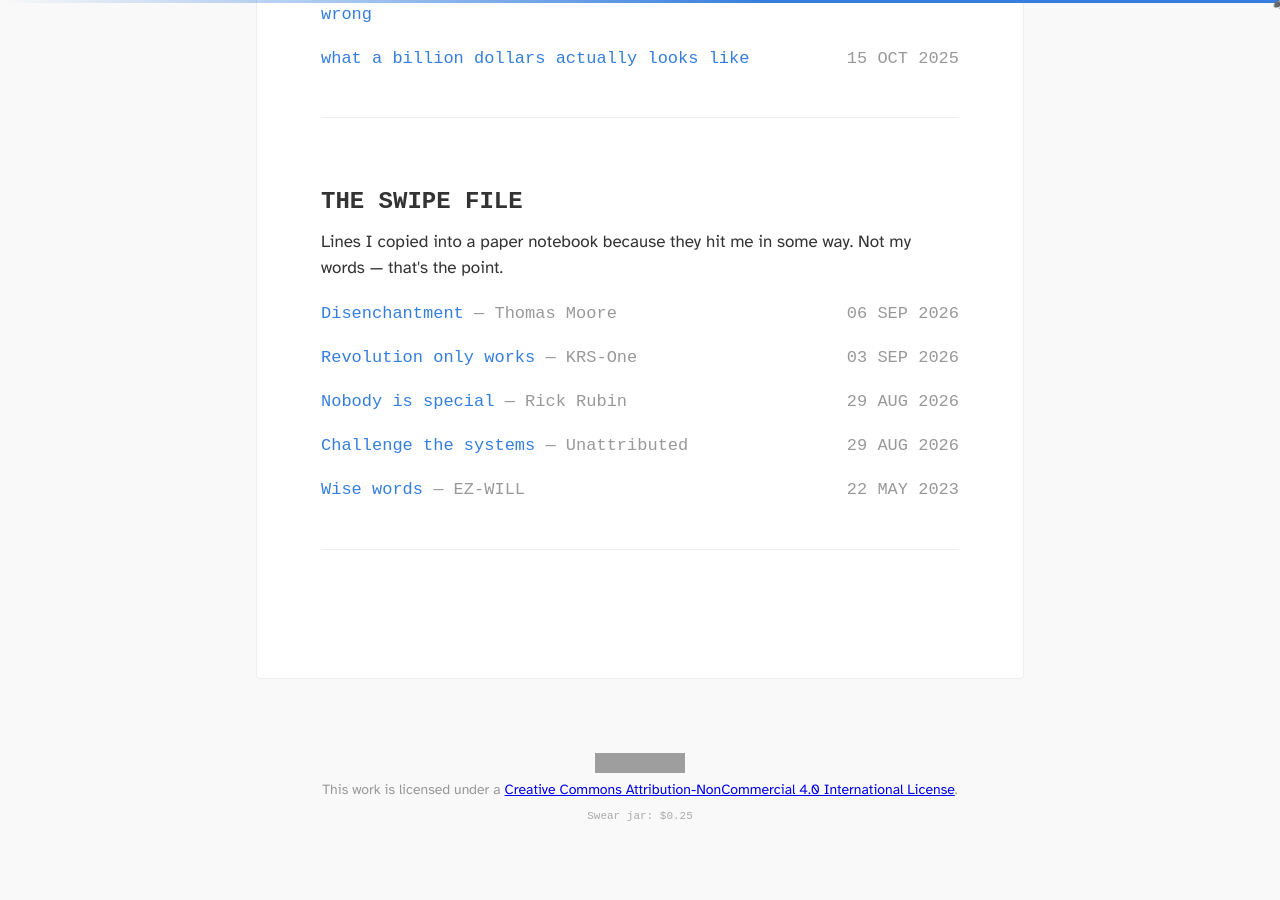
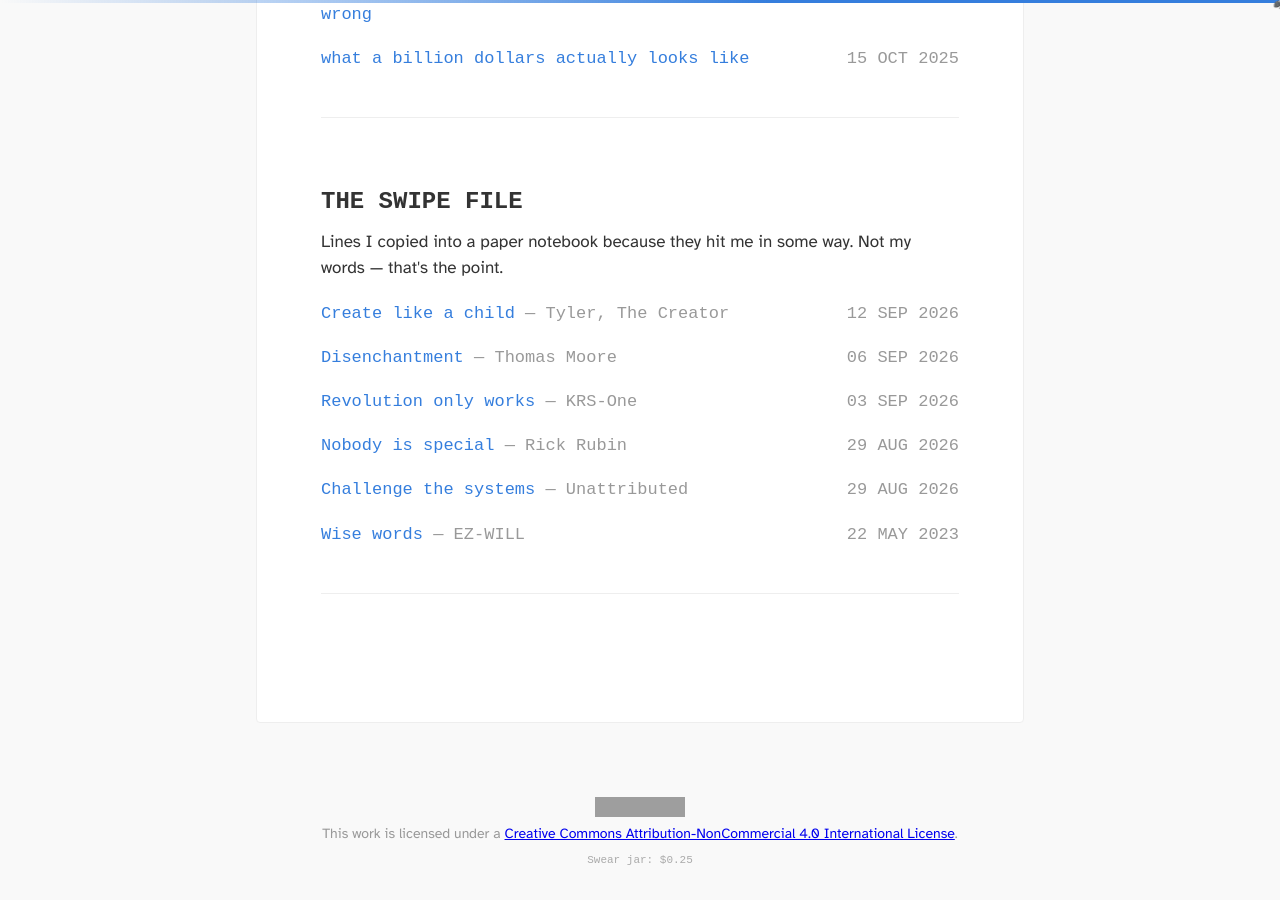
Before and after one commit to antfarm-systems/antfarm-systems.github.io, a Jekyll site: the page built from collections.html, in a window 1280 px wide and 900 px high, scrolled down 2863 px. Built offline with Jekyll 4.4.1, drawn with Linux system fonts in a browser that asks for light colours; nearby versions of some CDN libraries; before the commit the page ends 3719 px from its top, so only the background shows below that; grey boxes are pictures that could not be loaded.

Commit message:
new quote about creativity

```diff
--- a/_data/canary.yml
+++ b/_data/canary.yml
@@ -1,3 +1,3 @@
 emoji: "🐤"
 text: "As of the date below, I have not received any legal order, gag order, national security letter, or amended contract that would restrict my speech or compel me to remain silent about any request for user information."
-date: "2026-09-06"
+date: "2026-09-12"
--- /dev/null
+++ b/_posts/2026-09-12-create-like-a-child.md
@@ -0,0 +1,11 @@
+---
+title: Create like a child
+date: 2026-09-12
+quote_source: Tyler, The Creator
+tags:
+  - quotes
+type: quote
+---
+
+
+Create like a child, edit like a scientist
```
